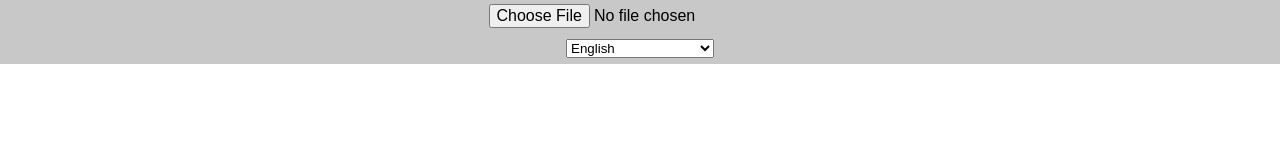
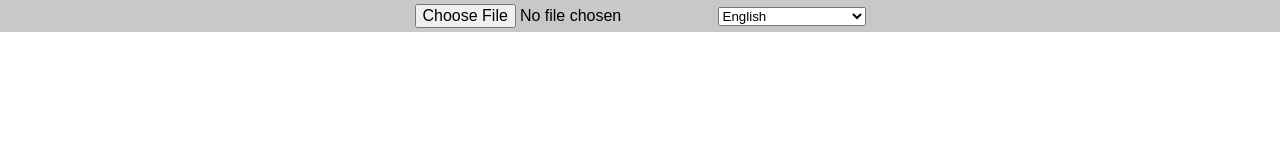
Before and after one commit to victorqribeiro/ocr, a plain HTML site: page index.html in a window 1280 px wide. Drawn offline with Linux system fonts and the light colour scheme.

```diff
--- a/css/main.css
+++ b/css/main.css
@@ -22,6 +22,7 @@ progress:after {
 	left: 0;
 }
 
+
 #main {
 	height: 100%;
 	width: 100%;
@@ -35,7 +36,10 @@ progress:after {
 	width: 100%;
 	line-height: 2em;
 	background-color: rgb(200,200,200);
-	text-align: center;
+	display: flex;
+	align-items: center;
+	justify-content: center;
+	flex-wrap: wrap;
 }
 
 #result {
```
